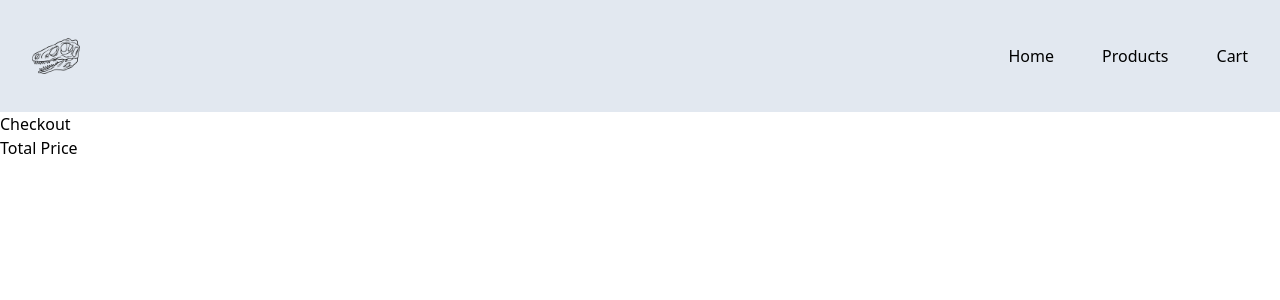
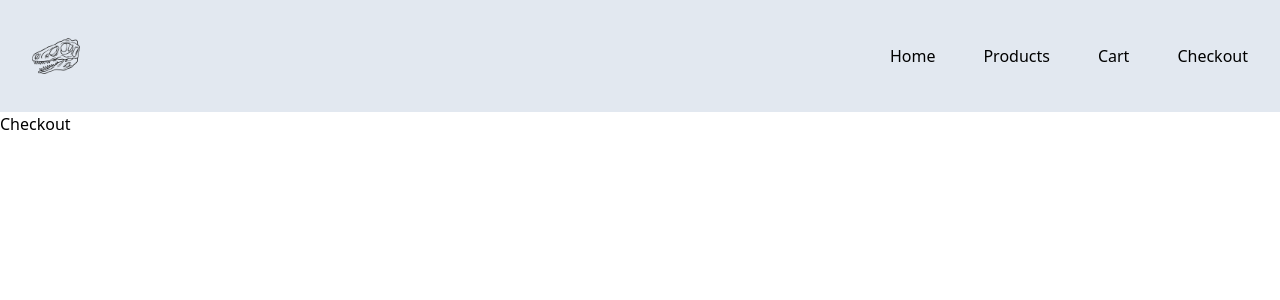
Before and after one commit to enes-96/online-shop, a React (Vite) app: page /checkout in a window 1280 px wide. Shown: the top 300 px of the page. Built offline with nearby package versions, Linux system fonts and the light colour scheme.

Commit message:
working on checkout§

```diff
--- a/src/App.jsx
+++ b/src/App.jsx
@@ -58,7 +58,7 @@ function App() {
             path="/products/:productId"
             element={<ProductDetails addToCart={addToCart} />}
           />
-          <Route path="/checkout" element={<Checkout />} />
+          <Route path="/checkout" element={<Checkout checkoutItems={cartItems} />} />
 
         </Routes>
       </div>
--- a/src/components/Pages/Cart.jsx
+++ b/src/components/Pages/Cart.jsx
@@ -1,6 +1,5 @@
 import React from "react";
 import PropTypes from "prop-types";
-import { Link } from "react-router-dom";
 
 const Cart = ({ cartItems, updateQuantity, removeItem }) => {
     // Calculate total price of items in the cart
@@ -38,7 +37,6 @@ const Cart = ({ cartItems, updateQuantity, removeItem }) => {
                 ))}
             </ul>
             <p className="mt-4 text-xl font-bold">Total:  {calculateTotal()}</p>
-            <Link to={{ pathname: "/checkout", state: { total: calculateTotal() } }}>Checkout</Link>
 
         </div>
 
--- a/src/components/Pages/Checkout.jsx
+++ b/src/components/Pages/Checkout.jsx
@@ -1,13 +1,35 @@
 import React from "react";
+import PropTypes from "prop-types"
 
-const Checkout = () => {
+const Checkout = ({ checkoutItems }) => {
+    console.log(checkoutItems);
 
     return (
         <div>
             <h1>Checkout</h1>
-            <p>Total Price</p>
+            <ul>
+                {checkoutItems.map((item, index) => (
+                    <li key={index}>
+                        <div>
+                            <img src={item.img} alt={item.name} />
+                            <h3>{item.name}</h3>
+                            <p>Price: {item.price}</p>
+                        </div>
+                    </li>
+                ))}
+            </ul>
         </div>
     );
 };
 
+Checkout.propTypes = {
+    checkoutItems: PropTypes.arrayOf(
+        PropTypes.shape({
+            name: PropTypes.string.isRequired,
+            image: PropTypes.string.isRequired,
+            price: PropTypes.number.isRequired,
+        })
+    ).isRequired,
+};
+
 export default Checkout;
--- a/src/components/common/Header.jsx
+++ b/src/components/common/Header.jsx
@@ -17,6 +17,10 @@ const Header = () => {
                         <Link to="/cart">Cart</Link>
 
                     </li>
+                    <li>
+                        <Link to="/checkout">Checkout</Link>
+
+                    </li>
                 </ul>
             </nav>
         </div>
```
